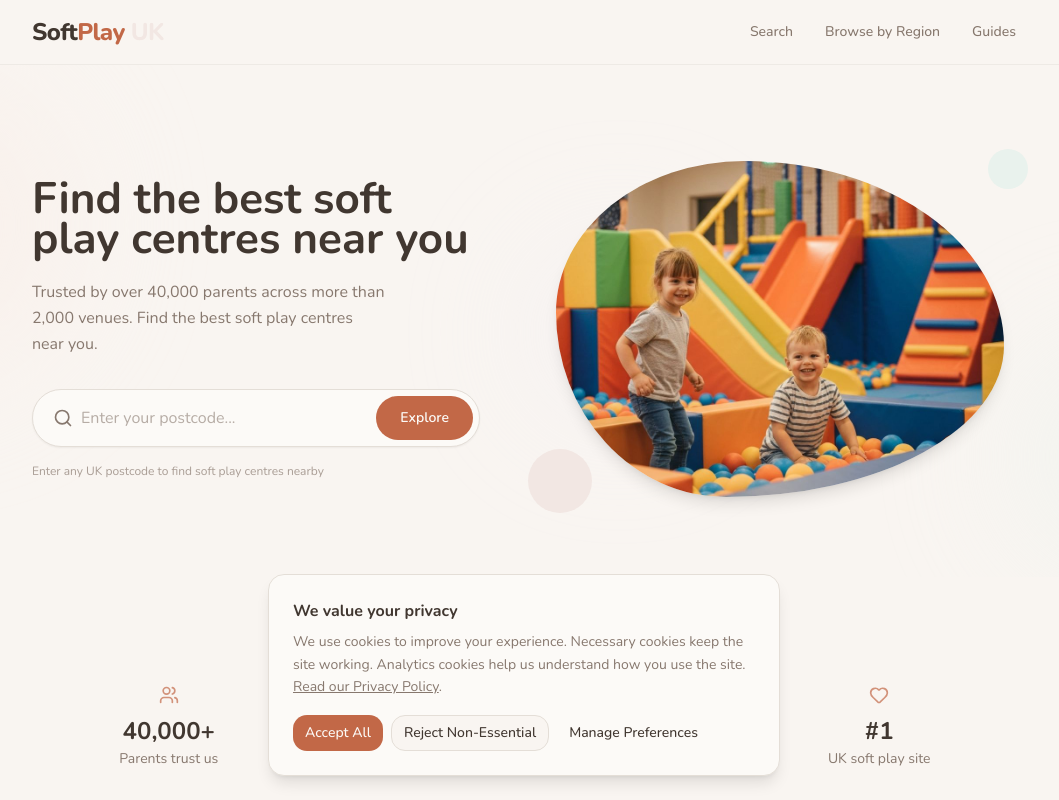
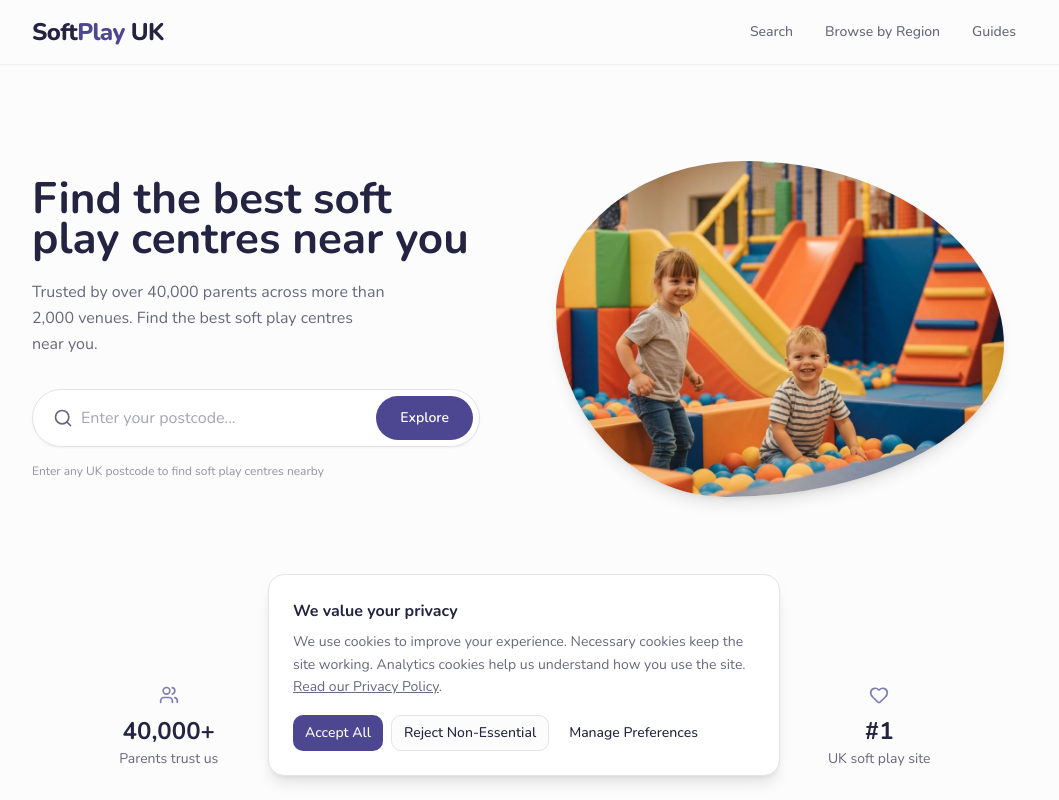
Before and after one commit to MarkReddy/softplayuk, a Next.js app: page / in a window 1280 px wide. Shown: the top 800 px of the page, without its empty margins (116-1175 px from the left). Built offline with nearby package versions, Linux system fonts and the light colour scheme; no server answers; the database is empty.

Commit message:
feat: implement Soft Play UK branding across site
Update all brand colors and elements to match new identity.

```diff
--- a/app/globals.css
+++ b/app/globals.css
@@ -10,64 +10,66 @@
 
 @layer base {
   :root {
-    /* Warm cream / pale oat background */
-    --background: 34 40% 96%;
-    --foreground: 25 15% 22%;
+    /* Light, clean white background */
+    --background: 0 0% 99%;
+    --foreground: 240 30% 20%;
 
-    /* Card: slightly warmer than background */
-    --card: 36 50% 98%;
-    --card-foreground: 25 15% 22%;
+    /* Card: crisp white */
+    --card: 0 0% 100%;
+    --card-foreground: 240 30% 20%;
 
-    --popover: 36 50% 98%;
-    --popover-foreground: 25 15% 22%;
+    --popover: 0 0% 100%;
+    --popover-foreground: 240 30% 20%;
 
-    /* Primary: warm terracotta / clay */
-    --primary: 16 50% 52%;
-    --primary-foreground: 36 50% 98%;
+    /* Primary: deep indigo/navy from the logo figure */
+    --primary: 244 34% 42%;
+    --primary-foreground: 0 0% 100%;
 
-    /* Secondary: soft peach wash */
-    --secondary: 28 45% 93%;
-    --secondary-foreground: 25 15% 22%;
+    /* Secondary: soft indigo wash */
+    --secondary: 244 30% 95%;
+    --secondary-foreground: 244 34% 30%;
 
-    /* Muted: warm stone */
-    --muted: 30 25% 91%;
-    --muted-foreground: 25 10% 48%;
+    /* Muted: cool neutral gray */
+    --muted: 240 10% 94%;
+    --muted-foreground: 240 10% 45%;
 
-    /* Accent: soft sage green */
-    --accent: 148 25% 48%;
-    --accent-foreground: 36 50% 98%;
+    /* Accent: brand green from logo tagline */
+    --accent: 155 55% 45%;
+    --accent-foreground: 0 0% 100%;
 
     --destructive: 0 60% 48%;
-    --destructive-foreground: 36 50% 98%;
+    --destructive-foreground: 0 0% 100%;
 
-    /* Warm, soft borders */
-    --border: 30 20% 87%;
-    --input: 30 20% 87%;
-    --ring: 16 50% 52%;
+    /* Cool, clean borders */
+    --border: 240 10% 90%;
+    --input: 240 10% 90%;
+    --ring: 244 34% 42%;
 
-    --chart-1: 16 50% 52%;
-    --chart-2: 148 25% 48%;
-    --chart-3: 28 45% 65%;
-    --chart-4: 340 30% 65%;
-    --chart-5: 200 25% 55%;
+    /* Chart colors from logo confetti */
+    --chart-1: 244 34% 42%;
+    --chart-2: 155 55% 45%;
+    --chart-3: 350 70% 65%;
+    --chart-4: 265 45% 68%;
+    --chart-5: 175 45% 55%;
 
-    /* Bigger radius for organic feel */
-    --radius: 1rem;
+    --radius: 0.75rem;
 
-    --sidebar-background: 34 40% 96%;
-    --sidebar-foreground: 25 15% 22%;
-    --sidebar-primary: 16 50% 52%;
-    --sidebar-primary-foreground: 36 50% 98%;
-    --sidebar-accent: 28 45% 93%;
-    --sidebar-accent-foreground: 25 15% 22%;
-    --sidebar-border: 30 20% 87%;
-    --sidebar-ring: 16 50% 52%;
+    --sidebar-background: 0 0% 99%;
+    --sidebar-foreground: 240 30% 20%;
+    --sidebar-primary: 244 34% 42%;
+    --sidebar-primary-foreground: 0 0% 100%;
+    --sidebar-accent: 244 30% 95%;
+    --sidebar-accent-foreground: 244 34% 30%;
+    --sidebar-border: 240 10% 90%;
+    --sidebar-ring: 244 34% 42%;
 
-    /* Custom tokens for pastel washes */
-    --wash-peach: 20 60% 94%;
-    --wash-clay: 16 35% 92%;
-    --wash-lavender: 260 30% 94%;
-    --wash-sage: 148 25% 93%;
+    /* Brand confetti accent colors */
+    --brand-indigo: 244 34% 42%;
+    --brand-green: 155 55% 45%;
+    --brand-coral: 350 70% 65%;
+    --brand-lavender: 265 45% 68%;
+    --brand-teal: 175 45% 55%;
+    --brand-orange: 30 85% 58%;
   }
 }
 
```
